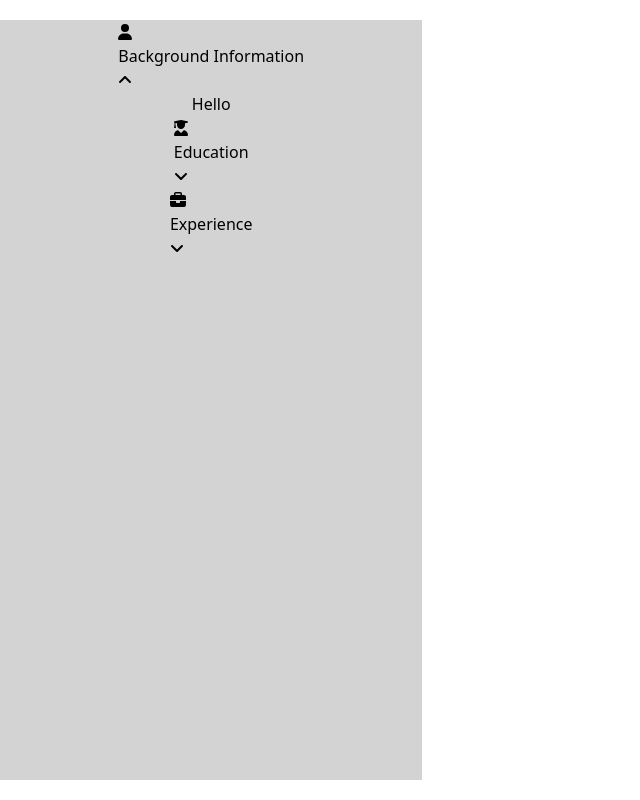
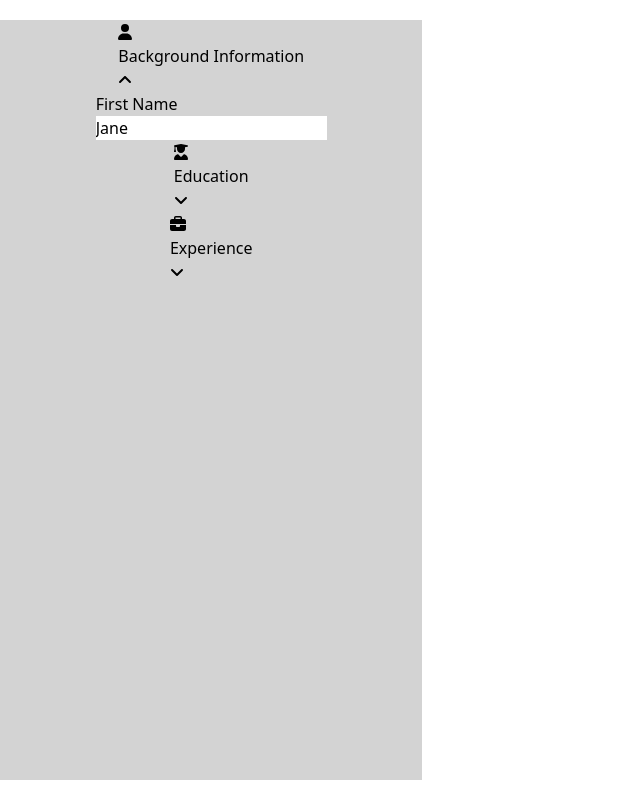
Before and after one commit to shannoj/resume-app, a React (Vite) app in the folder resume-app/: page / in a window 1280 px wide. Both pictures are taken after a click on the icon 125 px from the left and 80 px from the top of the page. Shown: the whole page, without its empty margins (0-640 px from the left). Built offline with nearby package versions, Linux system fonts and the light colour scheme.

Commit message:
created first name input

```diff
--- a/resume-app/src/components/GeneralInfo.tsx
+++ b/resume-app/src/components/GeneralInfo.tsx
@@ -1,7 +1,26 @@
 function General() {
   return (
     <>
-      <div className="h-{100px}">Hello</div>
+      <form className="w-full max-w-sm">
+        <div className="md:flex md:items-center mb-6">
+          <div className="md:w-1/3">
+            <label
+              className="block text-gray-500 font-bold md:text-right mb-1 md:mb-0 pr-4"
+              htmlFor="inline-first-name"
+            >
+              First Name
+            </label>
+          </div>
+          <div className="md:w-2/3">
+            <input
+              className="bg-gray-200 appearance-none border-2 border-gray-200 rounded w-full py-2 px-4 text-gray-700 leading-tight focus:outline-none focus:bg-white focus:border-purple-500"
+              id="inline-first-name"
+              type="text"
+              value="Jane"
+            ></input>
+          </div>
+        </div>
+      </form>
     </>
   );
 }
```
